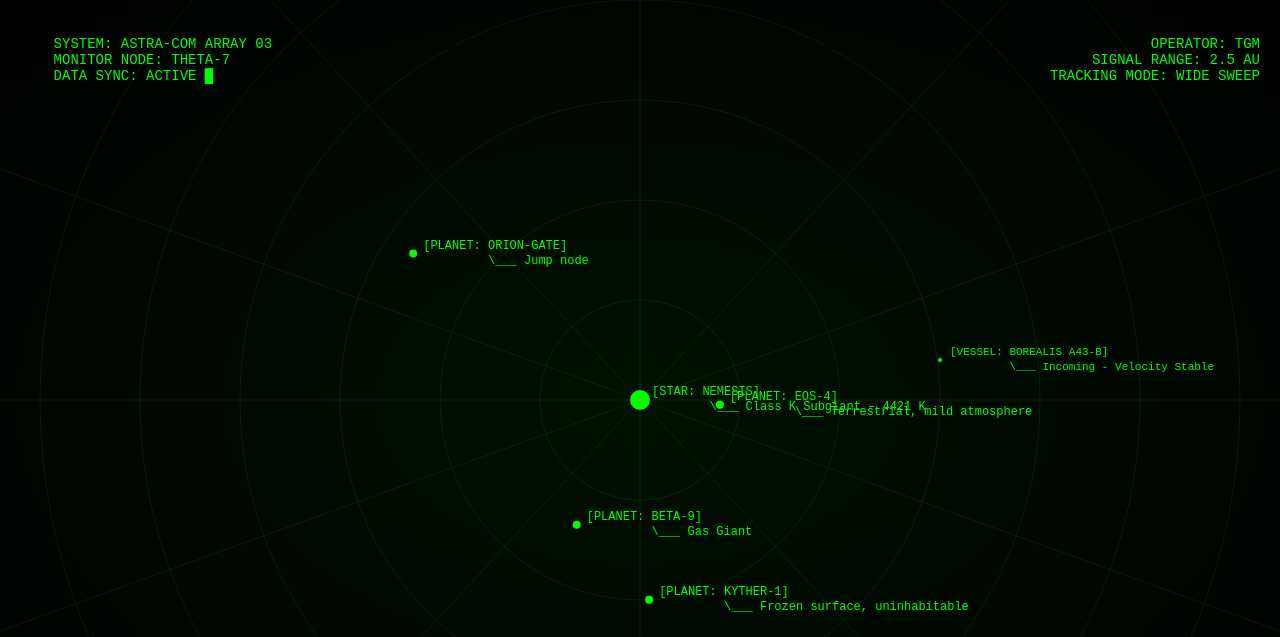
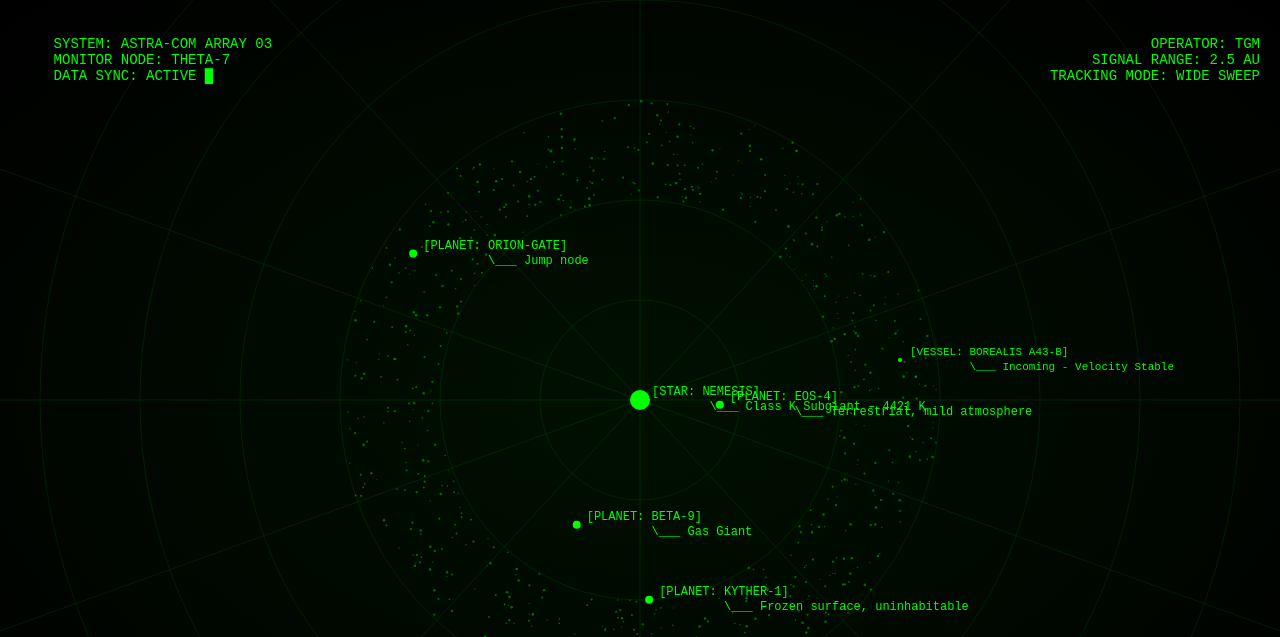
Before and after one commit to Raymondbty/TGM-Surveillance, a plain HTML site: page index.html in a window 1280 px wide. Shown: the top 637 px of the page. Drawn offline with Linux system fonts and the light colour scheme; animation ran at ten frames a second.

Commit message:
Astroids fields detected

```diff
--- a/index.html
+++ b/index.html
@@ -79,7 +79,7 @@
     #vesselInfo {
       position: absolute;
       bottom: 20px;
-      right: 20px;
+      right: 10px;
       background-color: rgba(0, 0, 0, 0.8);
       border: 1px solid #00FF00;
       padding: 10px;
@@ -92,13 +92,13 @@
     }
 
     #vesselInfo img {
-      width: 120px; /* Plus grand */
+      width: 120px;
       height: auto;
       filter: brightness(0.9) contrast(1.2) drop-shadow(0 0 5px #00ff00);
     }
 
     #vesselInfo .text {
-      font-size: 12px; /* Plus petit */
+      font-size: 12px;
       line-height: 1.4;
       white-space: pre-wrap;
     }
@@ -176,7 +176,7 @@
   function drawSun() {
     ctx.fillStyle = '#00FF00';
     ctx.beginPath();
-    ctx.arc(centerX, centerY, 10, 0, 2 * Math.PI); // Bigger sun
+    ctx.arc(centerX, centerY, 10, 0, 2 * Math.PI);
     ctx.fill();
 
     ctx.font = '12px Courier New';
@@ -202,8 +202,8 @@
       planet.angle += planet.speed;
     });
 
-  const vesselX = centerX + 300;
-  const vesselY = centerY - 40; // décalé vers le haut
+  const vesselX = centerX + 260;
+    const vesselY = centerY - 40;
 
   ctx.fillStyle = '#00FF00';
   ctx.beginPath();
@@ -215,11 +215,35 @@
   ctx.fillText(`         \\___ Incoming - Velocity Stable`, vesselX + 10, vesselY + 10);
   }
 
+  function drawAsteroidBelt() {
+    const beltCount = 700;
+    const innerRadius = 300;
+    const outerRadius = 200;
+
+    for (let i = 0; i < beltCount; i++) {
+      const angle = Math.random() * Math.PI * 2;
+      const radius = innerRadius + Math.random() * (outerRadius - innerRadius);
+      const x = centerX + radius * Math.cos(angle);
+      const y = centerY + radius * Math.sin(angle);
+
+      ctx.beginPath();
+      ctx.arc(x, y, 0.5 + Math.random() * 0.8, 0, 2 * Math.PI);
+      ctx.fillStyle = 'rgba(0,255,0,0.4)';
+      ctx.fill();
+    }
+
+    ctx.fillStyle = '#00FF00';
+    ctx.font = '11px Courier New';
+    ctx.fillText(`[ASTEROID BELT: SIGMA-221]`, centerX - 190, centerY + 300);
+    ctx.fillText(`       \\___ Potential mineral yield: IRON, NICKEL, RARE EARTHS`, centerX - 190, centerY + 320);
+  }
+
   function animate() {
     ctx.clearRect(0, 0, canvas.width, canvas.height);
     drawRadarGrid();
     drawSun();
     drawPlanets();
+    drawAsteroidBelt();
     requestAnimationFrame(animate);
   }
 
```
